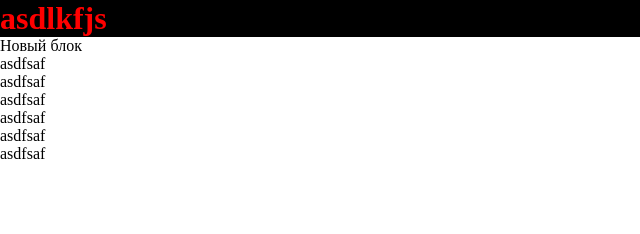
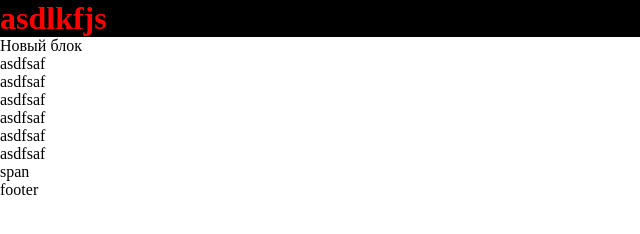
Before and after one commit to CyberArt2718281/git-test, a plain HTML site: page index.html in a window 1280 px wide. Shown: the full height of the page, 0-640 px from the left. Drawn offline with Linux system fonts and the light colour scheme.

Commit message:
index added span

```diff
--- a/index.html
+++ b/index.html
@@ -15,6 +15,8 @@
 <p>asdfsaf</p>
 <p>asdfsaf</p>
 <p>asdfsaf</p>
+<span>span</span>
+<footer>footer</footer>
 <script src="src/main.js"> </script>
 </body>
 </html>
```
